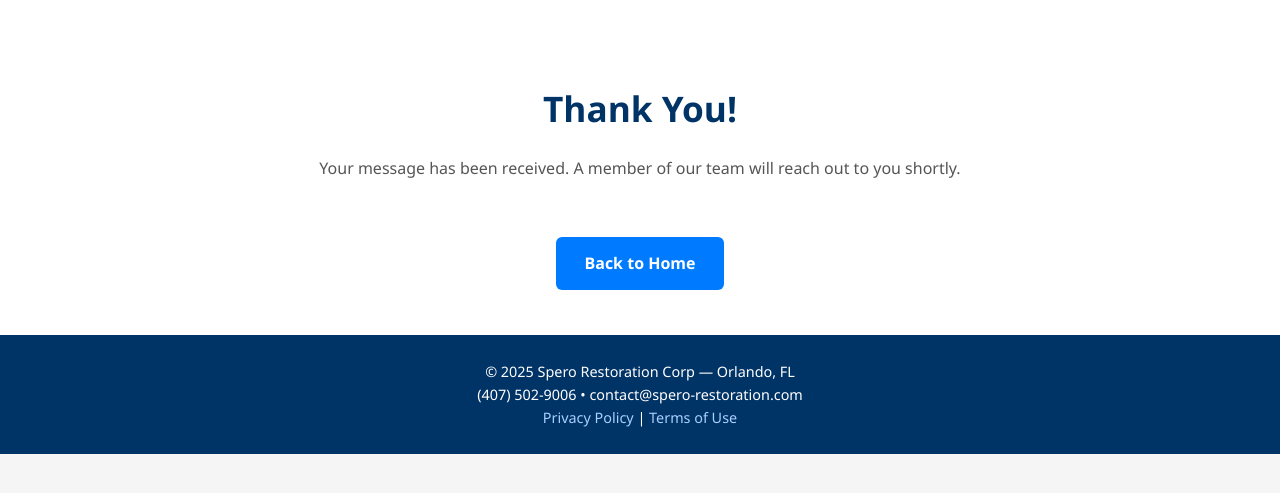
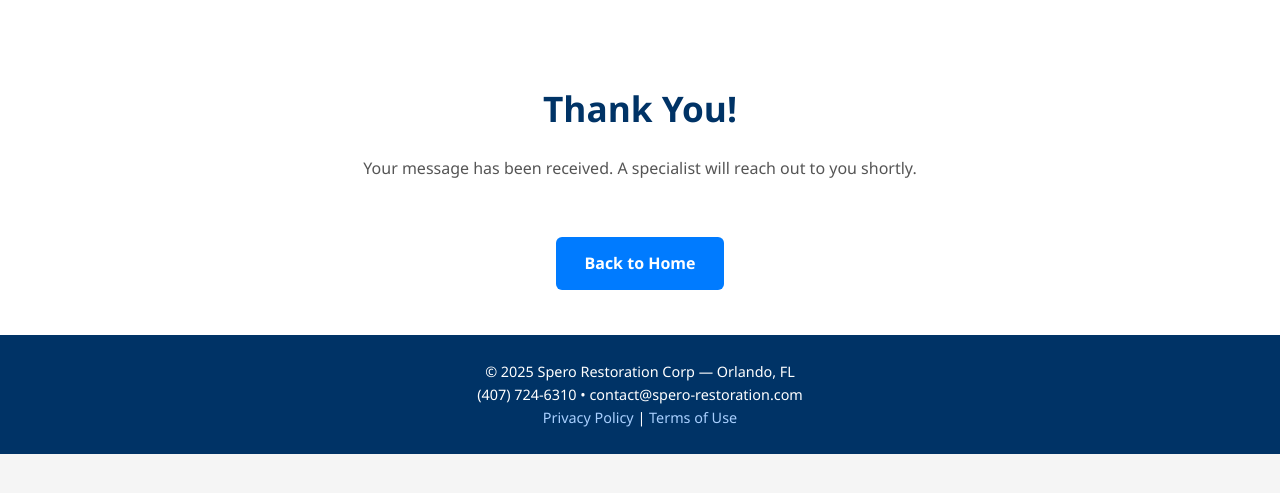
Before and after one commit to ROBERTOMAFFRA/spero-website, a Flask app: page /thank-you in a window 1280 px wide. Shown: the part 42-535 px from the top of the page. Run offline with Flask 3, Linux system fonts and the light colour scheme.

Commit message:
Update thank-you.html

```diff
--- a/templates/thank-you.html
+++ b/templates/thank-you.html
@@ -1,11 +1,11 @@
 <!doctype html>
 <html lang="en">
 <head>
-  <meta charset="utf-8" />
-  <meta name="viewport" content="width=device-width, initial-scale=1.0" />
-  <title>Thank You | Spero Restoration Corp – Orlando</title>
-  <meta name="description" content="Thank you for contacting Spero Restoration Corp. We will get back to you as soon as possible.">
-  <link rel="stylesheet" href="{{ url_for('static', filename='style-v2.css') }}">
+  <meta charset="utf-8"/><meta name="viewport" content="width=device-width, initial-scale=1"/>
+  <title>Thank You | Spero Restoration Corp</title>
+  <meta name="description" content="We received your message and will contact you shortly."/>
+  <link rel="stylesheet" href="{{ url_for('static', filename='style-v2.css') }}"/>
+  <link rel="icon" href="{{ url_for('static', filename='images/favicon.ico') }}"/>
 </head>
 <body>
   <header class="header">
@@ -22,17 +22,15 @@
   <section class="content-section">
     <div class="content-container">
       <h1>Thank You!</h1>
-      <p>Your message has been received. A member of our team will reach out to you shortly.</p>
-      <a href="{{ url_for('index') }}" class="cta-btn">Back to Home</a>
+      <p>Your message has been received. A specialist will reach out to you shortly.</p>
+      <a class="cta-btn" href="{{ url_for('index') }}">Back to Home</a>
     </div>
   </section>
 
   <footer class="footer">
     <p>
-      © 2025 Spero Restoration Corp — Orlando, FL<br>
-      (407) 502-9006 • contact@spero-restoration.com<br>
-      <a href="{{ url_for('privacy') }}">Privacy Policy</a> |
-      <a href="{{ url_for('terms') }}">Terms of Use</a>
+      © 2025 Spero Restoration Corp — Orlando, FL<br/>(407) 724-6310 • contact@spero-restoration.com<br/>
+      <a href="{{ url_for('privacy') }}">Privacy Policy</a> | <a href="{{ url_for('terms') }}">Terms of Use</a>
     </p>
   </footer>
 </body>
```
